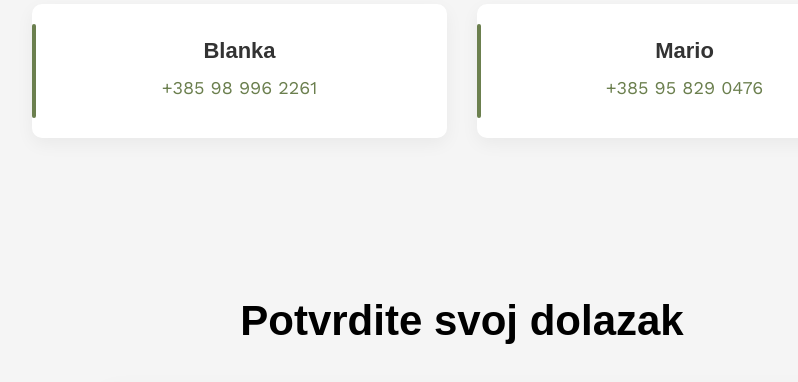
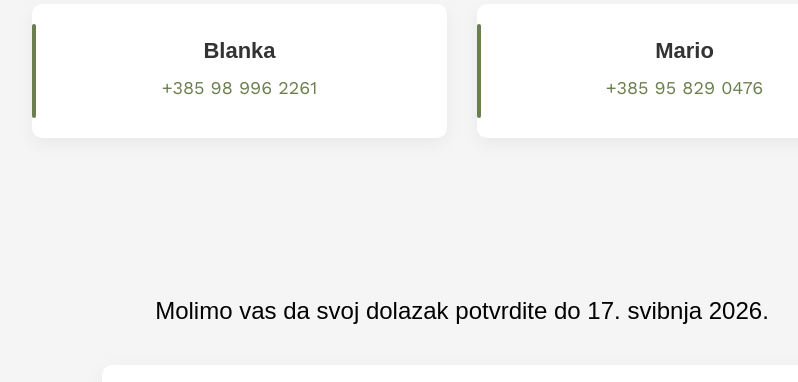
Before and after one commit to gojevicmario/Blanka-Mario, a plain HTML site: page index.html in a window 1280 px wide. Shown: the part 2960-3342 px from the top of the page, without its empty margins (178-976 px from the left). Drawn offline with nearby package versions, Linux system fonts and the light colour scheme; a script that the page names is missing; files whose address does not match are found by name; a web font is replaced by a local one.

Commit message:
Update index.html

```diff
--- a/index.html
+++ b/index.html
@@ -311,8 +311,7 @@
 <div class="rsvp-section">
 
   <div class="rsvp-heading">
-    <h2>Potvrdite svoj dolazak</h2>
-  </div>
+<h3>Molimo vas da svoj dolazak potvrdite do 17. svibnja 2026.</h3>  </div>
 
   <div class="rsvp-form-wrapper">
 <iframe data-tally-src="https://tally.so/embed/J9A7vK?alignLeft=1&hideTitle=1&transparentBackground=1&dynamicHeight=1" loading="lazy" width="100%" height="637" frameborder="0" marginheight="0" marginwidth="0" title="Blanka & Mario 13.06.2026."></iframe>
```
